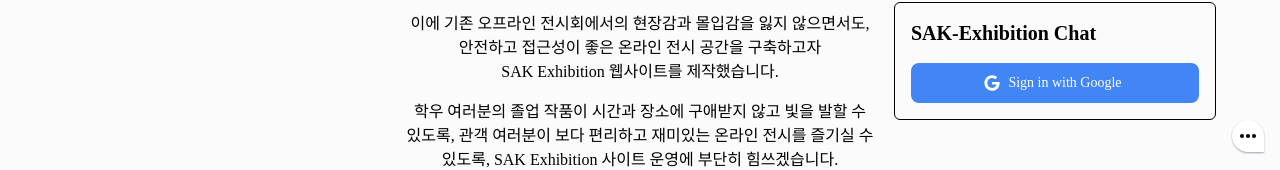
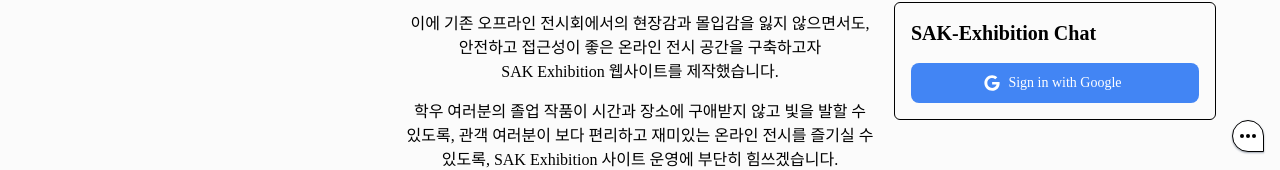
Before and after one commit to Sae-sak/SAK-Exhibition, a Next.js app: page /about in a window 1280 px wide. Shown: the part 632-802 px from the top of the page. Built offline with nearby package versions, Linux system fonts and the light colour scheme; no server answers; a web font is replaced by a local one.

Commit message:
Update ChatButton (whileTap, whileHover animation, bg-color)

```diff
--- a/next.config.js
+++ b/next.config.js
@@ -18,10 +18,7 @@ const nextConfig = (phase) => {
             pathname: "/avatars/23/abott@adorable.png",
           },
           {
-            protocol: "https",
-            hostname: "lh3.googleusercontent.com",
-            port: "",
-            pathname: "/a/*",
+            hostname: "*.googleusercontent.com",
           },
         ],
       },
--- a/src/components/Chat/SendMessage/ErrorMsg.tsx
+++ /dev/null
@@ -1,3 +0,0 @@
-export default function ErrorMsg({ children }: { children: React.ReactNode }) {
-  return <span className="h-4 py-2 text-xs">{children}</span>;
-}
--- a/src/layouts/Header/ChatButton/index.tsx
+++ b/src/layouts/Header/ChatButton/index.tsx
@@ -1,17 +1,25 @@
 import { chatActions } from "@features/chat/chatSlice";
-import { useAppDispatch } from "@toolkit/hook";
+import { useAppDispatch, useAppSelector } from "@toolkit/hook";
+import { motion } from "framer-motion";
 
 export default function ChatButton() {
   const dispatch = useAppDispatch();
+  const isChat = useAppSelector((state) => state.chat.isChat);
+  const showChat = isChat ? "kgu-gradient" : "";
 
   return (
-    <button
-      className="fixed w-8 h-8 gap-0.5 bg-white  rounded-br-none shadow-sm rounded-2xl row-center bottom-4 right-4 border-light_font_1 shadow-gray-400 dark:bg-black dark:border-night_font_1"
+    <motion.button
+      whileHover={{ scale: 1.1 }}
+      whileTap={{
+        scale: 0.9,
+        rotate: -10,
+      }}
+      className={`fixed w-8 h-8 gap-0.5 border bg-white  rounded-br-none shadow-sm rounded-2xl row-center bottom-4 right-4 border-light_font_1 shadow-gray-400 dark:bg-black dark:border-night_font_1 ${showChat}`}
       onClick={() => dispatch(chatActions.toggleChat())}
     >
       <div className="w-1 h-1 rounded-full bg-light_font_1 dark:bg-night_font_1"></div>
       <div className="w-1 h-1 rounded-full bg-light_font_1 dark:bg-night_font_1"></div>
       <div className="w-1 h-1 rounded-full bg-light_font_1 dark:bg-night_font_1"></div>
-    </button>
+    </motion.button>
   );
 }
```
